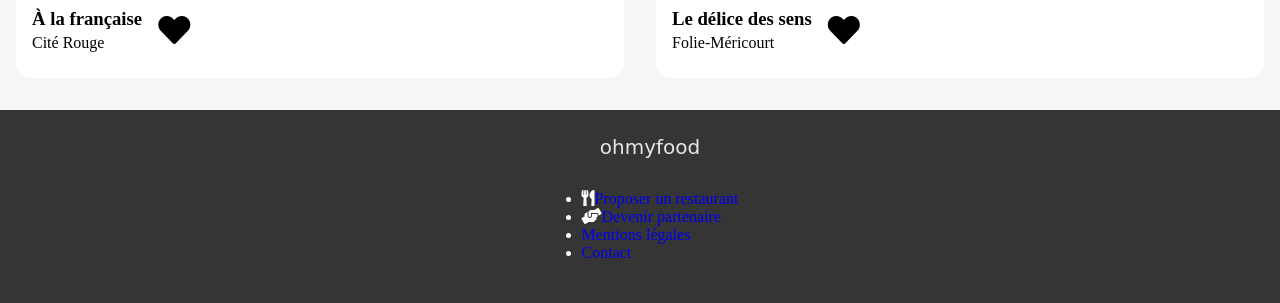
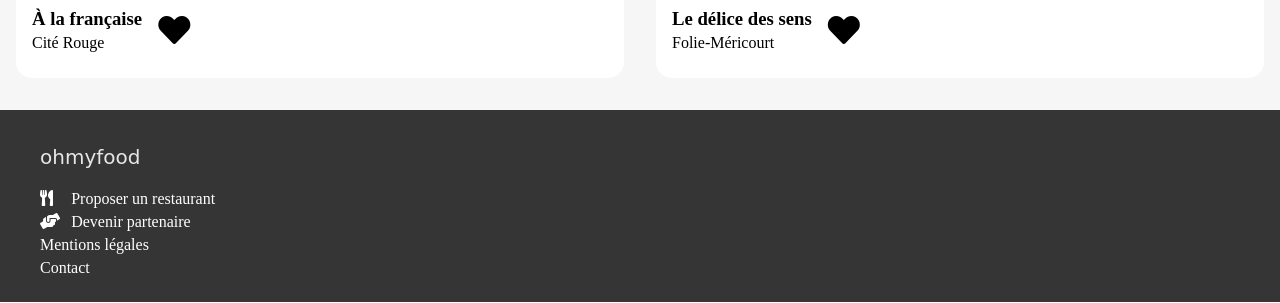
Before and after one commit to Latou18/OH_MY_FOOD, a website: page index.html in a window 1280 px wide. Shown: the part 1138-1441 px from the top of the page. Drawn offline with Linux system fonts and the light colour scheme; a web font is replaced by a local one.

Commit message:
deuxieme commit

```diff
--- a/sass/main.scss
+++ b/sass/main.scss
@@ -60,19 +60,21 @@ footer {
     display: flex;
     flex-direction: column;
     justify-content: space-between;
-    padding: 25px 0px;
+    padding: 15px 0px;
     max-width: 100%;
     min-width: 320px;
-    align-items: center;
+
 
     h3 {
-        margin: 0 0 10px 20px;
+        margin-left: 40px;
         color: #e6e6e6;
         font-weight: normal;
     }
 
     a {
         text-decoration: none;
+        color: #FFF;
+
     }
 
     a:hover {
@@ -80,11 +82,21 @@ footer {
         color: #FFF;
     }
 
+    ul, li{
+        list-style-type: none;
+        margin-bottom: 5px;
+    }
+
+    .fas {
+        margin-right: 0.7rem;
+        width: 20px;
+    }
+
     .footer__logo {
         font-family: 'Shrikhand', cursive;
         font-weight: normal;
         font-size: 20px;
-        margin-bottom: 15px;
+        margin-bottom: 5px;
     }
 }
 /*
--- a/sass/page.scss
+++ b/sass/page.scss
@@ -309,26 +309,27 @@ header{
 }
 
 /*Footer*/
-
 footer {
     background-color: #353535;
     color: #FFF;
     display: flex;
     flex-direction: column;
     justify-content: space-between;
-    padding: 25px 0px;
+    padding: 15px 0px;
     max-width: 100%;
     min-width: 320px;
-    align-items: center;
+
 
     h3 {
-        margin: 0 0 10px 20px;
+        margin-left: 40px;
         color: #e6e6e6;
         font-weight: normal;
     }
 
     a {
         text-decoration: none;
+        color: #FFF;
+
     }
 
     a:hover {
@@ -336,10 +337,20 @@ footer {
         color: #FFF;
     }
 
+    ul, li{
+        list-style-type: none;
+        margin-bottom: 5px;
+    }
+
+    .fas {
+        margin-right: 0.7rem;
+        width: 20px;
+    }
+
     .footer__logo {
         font-family: 'Shrikhand', cursive;
         font-weight: normal;
         font-size: 20px;
-        margin-bottom: 15px;
+        margin-bottom: 5px;
     }
 }
```
Also changed, not shown: sass/main.css, sass/page.css, 2 other files.
